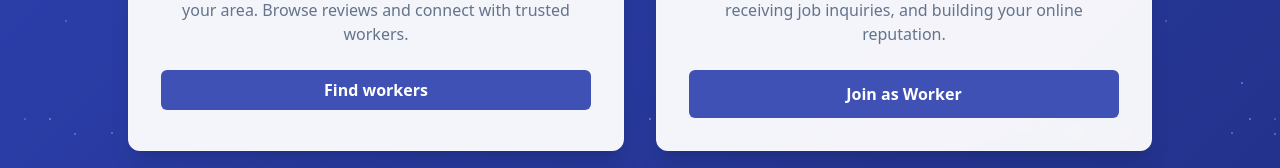
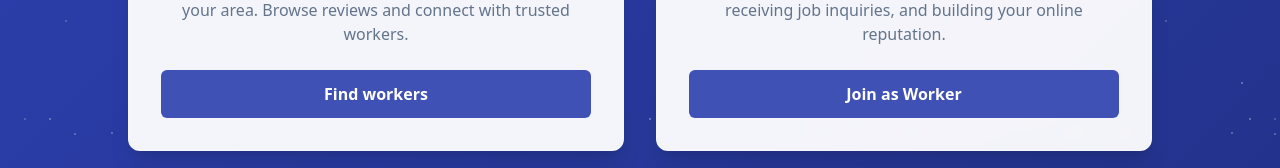
Before and after one commit to James-Drum1/likeness-web-craft, a React (Vite) app: page / in a window 1280 px wide. Shown: the part 428-596 px from the top of the page. Built offline with nearby package versions, Linux system fonts and the light colour scheme; no server answers; the database is empty.

Commit message:
Make buttons same size
Ensure "Find Workers" and "Join as Worker" buttons are the same size.

```diff
--- a/src/pages/Index.tsx
+++ b/src/pages/Index.tsx
@@ -60,7 +60,7 @@ const Index = () => {
                 Find verified workers in your area
               </p>
               <Button
-                className="w-full py-3 lg:py-3 text-sm lg:text-base font-semibold"
+                className="w-full h-11 lg:h-12 text-sm lg:text-base font-semibold"
                 onClick={() => window.location.href = '/find-workers'}
               >
                 Find workers
```
